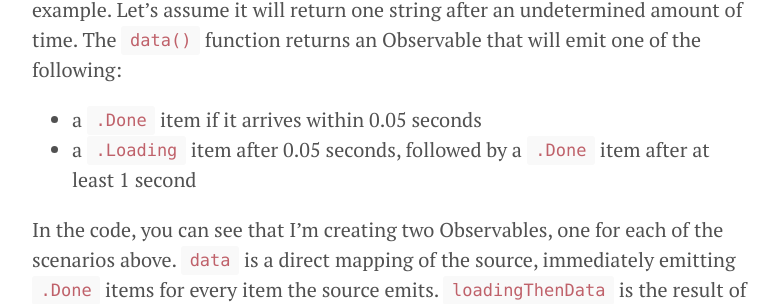
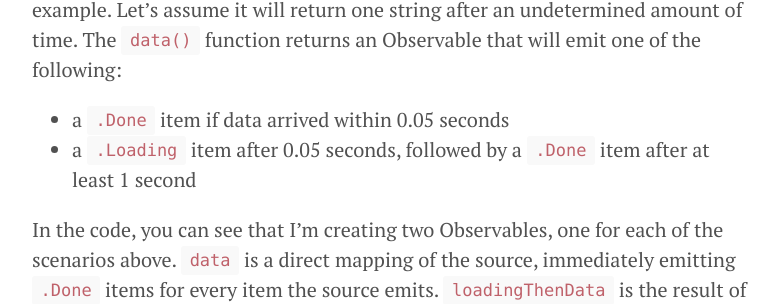
Before and after one commit to Thomvis/thomvis.github.io, a Jekyll site: the page built from _posts/2016-08-03-rxswift-loading.md, in a window 1280 px wide and 900 px high, scrolled down 1319 px. Shown: the part 154-458 px from the top of the window, without its empty margins (248-1027 px from the left). Built offline with Jekyll 4.4.1, drawn with Linux system fonts in a browser that asks for light colours.

Commit message:
language fix

```diff
--- a/_posts/2016-08-03-rxswift-loading.md
+++ b/_posts/2016-08-03-rxswift-loading.md
@@ -37,7 +37,7 @@ func data() -> Observable<DataState<String>> {
 
 The asynchronous content is represented by the `source` Observable in this example. Let's assume it will return one string after an undetermined amount of time. The `data()` function returns an Observable that will emit one of the following:
 
-- a `.Done` item if it arrives within 0.05 seconds
+- a `.Done` item if data arrived within 0.05 seconds
 - a `.Loading` item after 0.05 seconds, followed by a `.Done` item after at least 1 second
 
 In the code, you can see that I'm creating two Observables, one for each of the scenarios above. `data` is a direct mapping of the source, immediately emitting `.Done` items for every item the source emits. `loadingThenData` is the result of two Observables that are being concatenated: the first one is an Observable that emits `.Loading` after 0.05 seconds, the second is identical to `data`, but with a subscription delay of 1 second. This ensures there will always be at least one second between `.Loading` and `.Data`.
```
